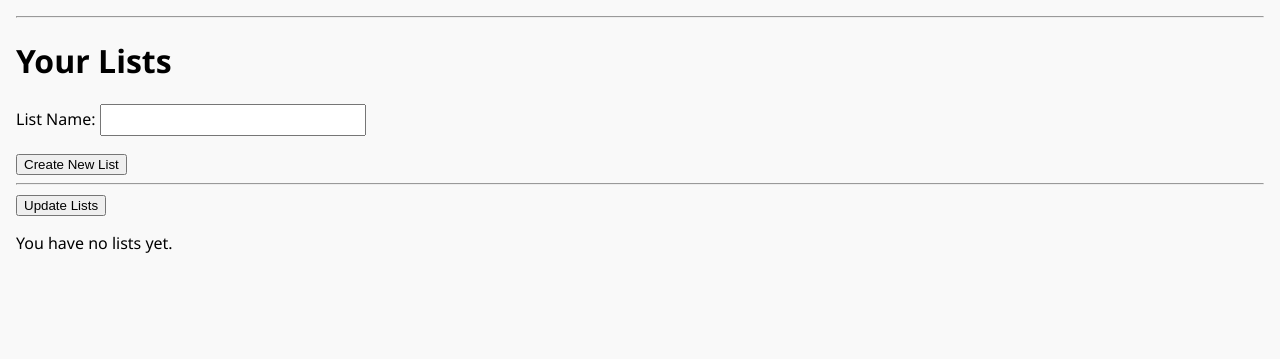
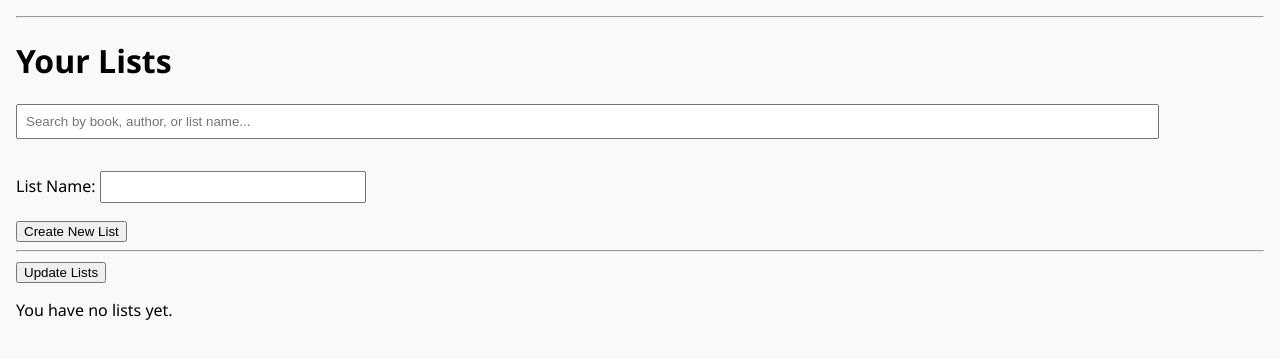
Before and after one commit to CelestineNguyen/CS4750_FinalProject, a Django app: page /lists/ in a window 1280 px wide. Shown: the part 118-477 px from the top of the page. Run offline with Django 5.2, Linux system fonts and the light colour scheme; a user stored in the database is signed in; data that the repository does not hold is empty.

Commit message:
CReated search bars

```diff
--- a/plot_twist/plotTwist/templates/plotTwist/lists.html
+++ b/plot_twist/plotTwist/templates/plotTwist/lists.html
@@ -1,8 +1,12 @@
 {% extends "base.html" %}
 {% block title %}Your Book Lists{% endblock %}
 
+
 {% block content %}
 <h1>Your Lists</h1>
+
+<!-- Search Bar -->
+<input type="text" id="searchInput" placeholder="Search by book, author, or list name..." style="width: 90%; padding: 8px; margin-bottom: 1rem;" onkeyup="filterLists()">
 
 <!-- Create new list form -->
 <form method="POST">
@@ -16,11 +20,13 @@
         <p class="alert {{ message.tags }}">{{ message }}</p>
     {% endfor %}
 {% endif %}
-
 <hr>
 
 <!-- Update Lists Button -->
 <button id="edit-toggle" onclick="toggleEditMode()">Update Lists</button>
+
+
+
 
 {% if user_lists %}
     {% for list in user_lists %}
@@ -63,20 +69,38 @@
 {% endif %}
 
 <script>
-function toggleEditMode() {
-    const editing = document.body.classList.toggle("edit-mode");
+    function filterLists() {
+        const input = document.getElementById("searchInput").value.toLowerCase();
+        const lists = document.querySelectorAll(".list-block");
 
-    document.querySelectorAll(".edit-name").forEach(input => input.style.display = editing ? "inline-block" : "none");
-    document.querySelectorAll(".display-name").forEach(span => span.style.display = editing ? "none" : "inline-block");
-    document.querySelectorAll(".save-name").forEach(btn => btn.style.display = editing ? "inline-block" : "none");
-    document.querySelectorAll(".delete-book-form").forEach(form => form.style.display = editing ? "inline" : "none");
-    document.querySelectorAll(".delete-list-form").forEach(form => form.style.display = editing ? "inline" : "none");
-}
+        lists.forEach(list => {
+            const listName = list.querySelector(".list-title").innerText.toLowerCase();
+            const books = list.querySelectorAll("li");
 
-function confirmDelete() {
-    return confirm("Are you sure you want to delete this entire list?");
-}
+            let matchFound = listName.includes(input);
+
+            // Check if any book in this list matches
+            books.forEach(book => {
+                const bookText = book.innerText.toLowerCase();
+                if (bookText.includes(input)) {
+                    matchFound = true;
+                }
+            });
+
+            // If match found, show entire list (and all books in it)
+            list.style.display = matchFound ? "block" : "none";
+
+            // Always show all books inside visible lists
+            if (matchFound) {
+                books.forEach(book => {
+                    book.style.display = "list-item";
+                });
+            }
+        });
+    }
 </script>
+
+
 
 <style>
 button.delete-book-btn,
```
Also changed, not shown: plot_twist/plotTwist/templates/plotTwist/all_books.html (+16 -0 lines).
